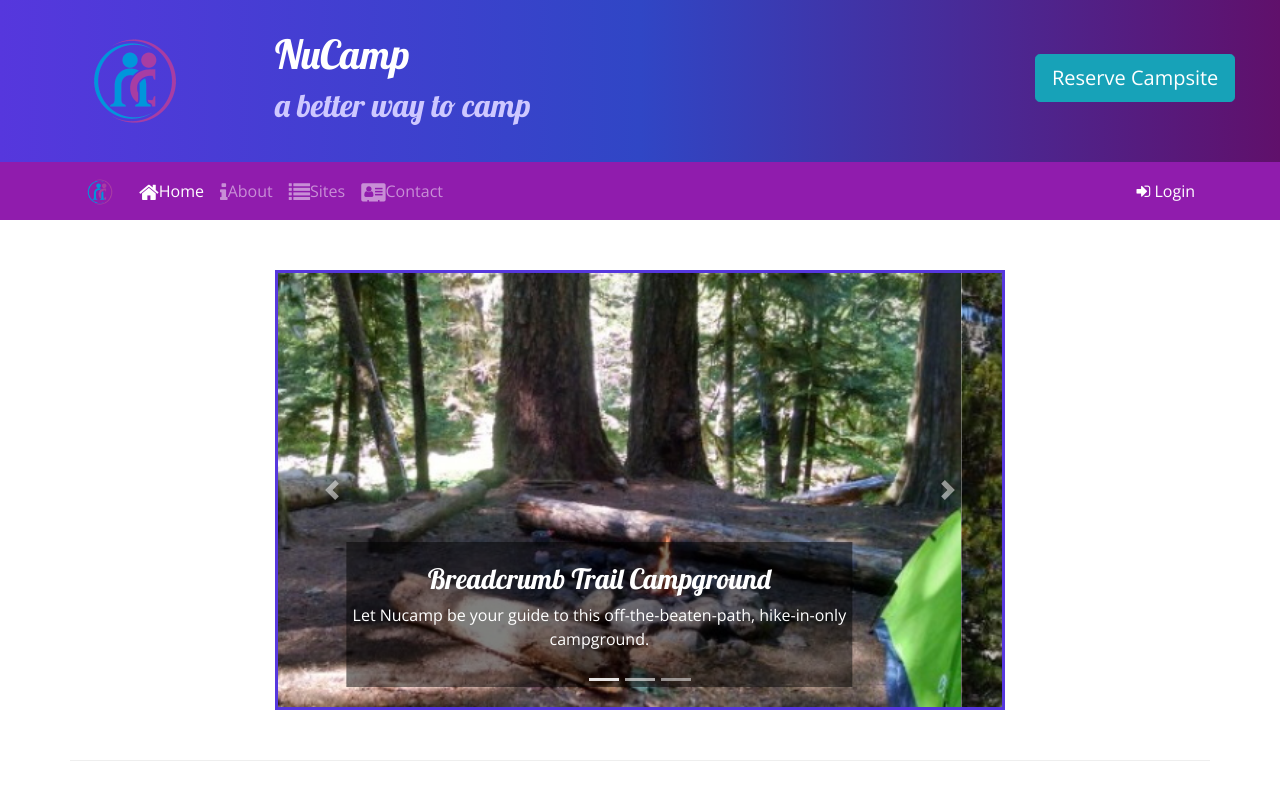
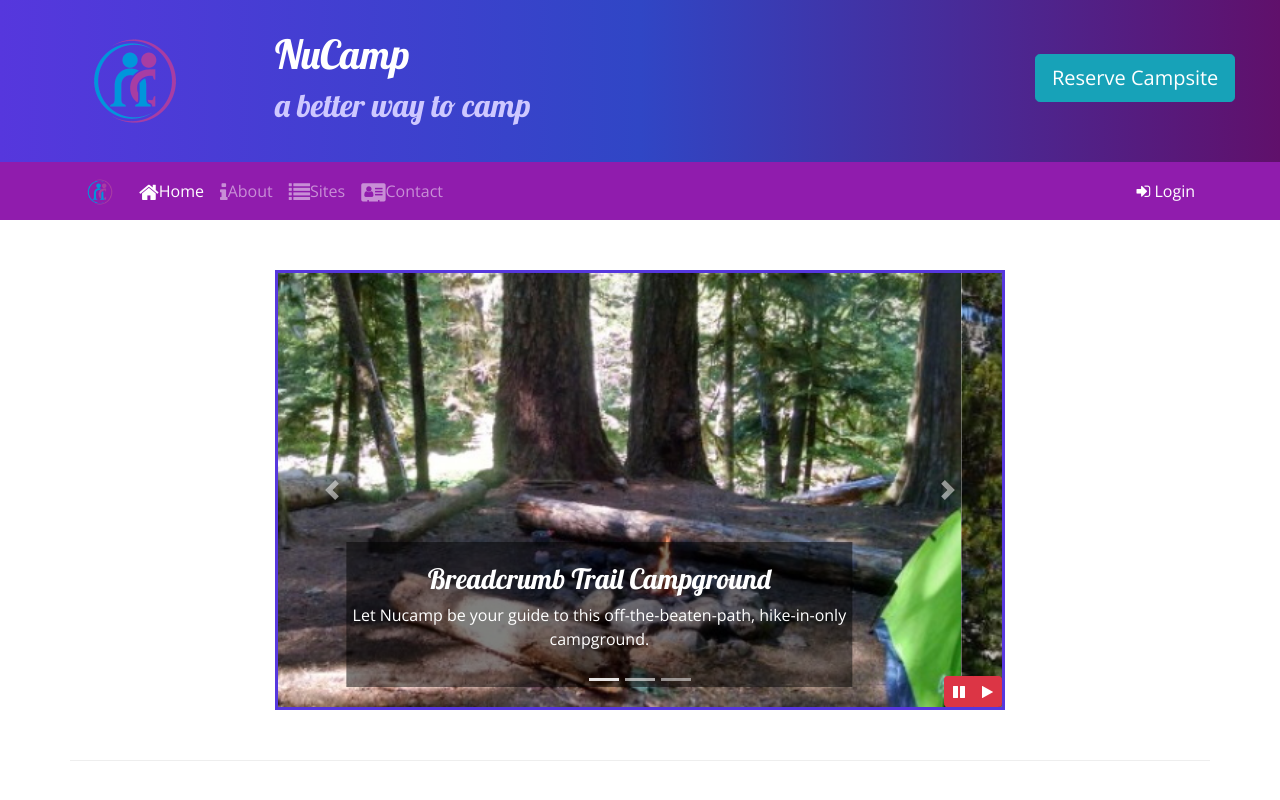
Before and after one commit to KenMNguyen/Bootstrap, a website: page index.html in a window 1280 px wide. Shown: the top 800 px of the page. Drawn offline with nearby package versions, Linux system fonts and the light colour scheme.

Commit message:
Bootstrap and jQuery Part 1

```diff
--- a/css/styles.css
+++ b/css/styles.css
@@ -54,3 +54,10 @@ footer {
 .carousel {
     border: solid #5637DD;
 }
+
+#carouselButton {
+    position: absolute;
+    right: 0;
+    bottom: 0;
+    z-index: 100;
+}
--- a/index.html
+++ b/index.html
@@ -211,6 +211,15 @@
                         </a>
 
                     </div>
+
+                    <div class="btn-group" id="carouselButton">
+                        <button class="btn btn-danger btn-sm" id="carouselPause">
+                            <i class="fa fa-pause"></i>
+                        </button>
+                        <button class="btn btn-danger btn-sm" id="carouselPlay">
+                            <i class="fa fa-play"></i>
+                        </button>
+                    </div>
                 </div>
             </div>
         </div>
@@ -295,14 +304,17 @@
     <script src="node_modules/popper.js/dist/umd/popper.min.js"></script>
     <script src="node_modules/bootstrap/dist/js/bootstrap.min.js"></script>
 
-    <!--
     <script>
-        $(function () {
-            $('[data-toggle="tooltip"]').tooltip()
-        })
+        $(function() {
+            $(".carousel").carousel( { interval: 2000 } );
+            $("#carouselPause").click(function(){
+                $(".carousel").carousel("pause");
+            });
+            $("#carouselPlay").click(function(){
+                $(".carousel").carousel("cycle");
+            });
+        });
     </script>
-
-    -->
 
 </body>
 
```
Also changed, not shown: 1 other file.
